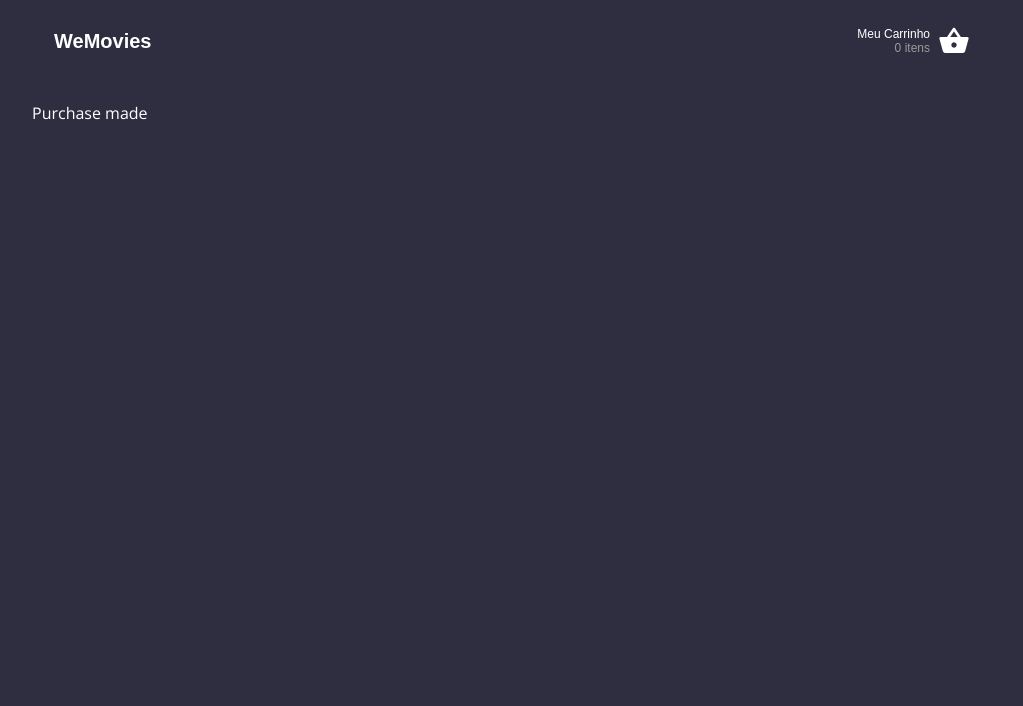
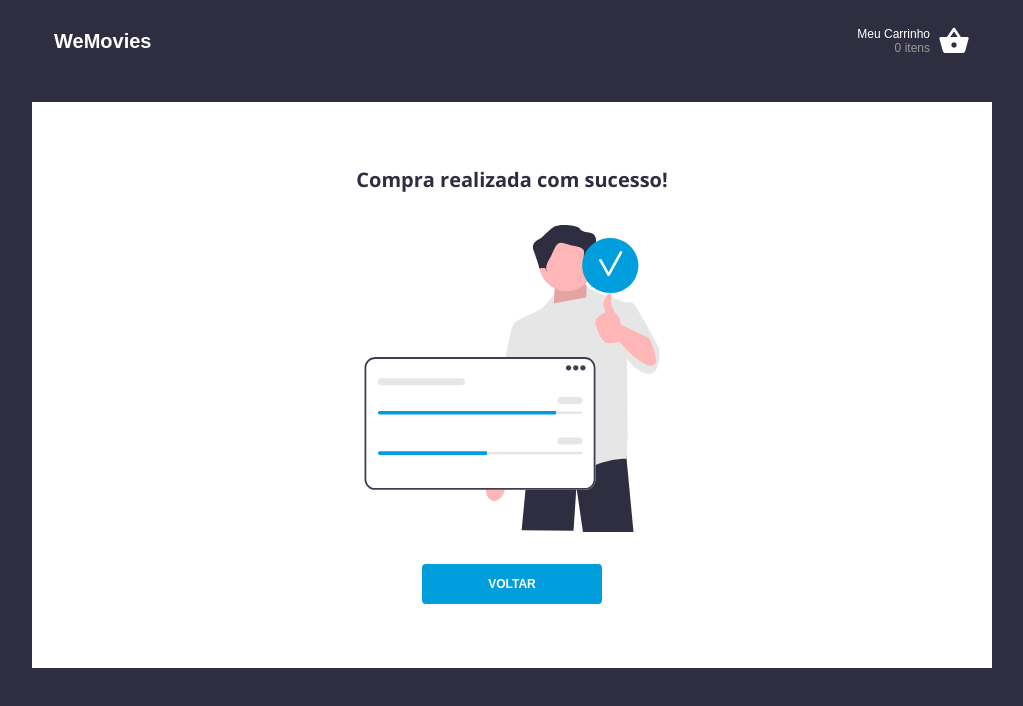
Before and after one commit to kevin-almeida9/e-commerce-poc, a Next.js app: page /purchase-made in a window 1280 px wide. Shown: the top 706 px of the page, without its empty margins (128-1151 px from the left). Built offline with nearby package versions, Linux system fonts and the light colour scheme; no server answers.

Commit message:
feat(wip): added purchase-made componet

```diff
--- a/src/hooks/useCommerce.tsx
+++ b/src/hooks/useCommerce.tsx
@@ -40,6 +40,7 @@ type ICommerceContext = {
   quantityInCart: (productId: number) => number
   totalInCart: () => number
   handleChangeQuantityItemInCart: (productId: number, quantity: number) => void
+  handleCompletePurchase: () => void
 }
 
 const INITIAL_COMMERCE_CONTEXT_VALUE = {
@@ -53,6 +54,7 @@ const INITIAL_COMMERCE_CONTEXT_VALUE = {
   quantityInCart: () => 0,
   totalInCart: () => 0,
   handleChangeQuantityItemInCart: () => {},
+  handleCompletePurchase: () => {},
 }
 
 const CommerceContext = createContext<ICommerceContext>(
@@ -187,6 +189,10 @@ export const CommerceProvider = ({ children }: { children: ReactNode }) => {
     )
   }
 
+  const handleCompletePurchase = () => {
+    setCart([])
+  }
+
   const values = {
     products,
     isLoadingProducts: isLoading,
@@ -198,6 +204,7 @@ export const CommerceProvider = ({ children }: { children: ReactNode }) => {
     quantityInCart,
     totalInCart,
     handleChangeQuantityItemInCart,
+    handleCompletePurchase,
   }
 
   return (
--- a/src/pages/purchase-made/index.tsx
+++ b/src/pages/purchase-made/index.tsx
@@ -1,8 +1,27 @@
+import { Button } from '@/styles/Button.styled'
+import Image from 'next/image'
+import { useRouter } from 'next/router'
+import purchaseFinalizedSVG from '@/assets/purchase-finalized.svg'
+import { Card, CardTitle } from '@/styles/Card.styled'
+
 function PurchaseMade() {
+  const router = useRouter()
   return (
-    <div>
-      <p>Purchase made</p>
-    </div>
+    <Card>
+      <CardTitle>Compra realizada com sucesso!</CardTitle>
+      <Image
+        src={purchaseFinalizedSVG}
+        alt="Um ícone representando a finalização da compra."
+      />
+      <Button
+        $width={'180px'}
+        onClick={() => {
+          router.push('/')
+        }}
+      >
+        VOLTAR
+      </Button>
+    </Card>
   )
 }
 
--- /dev/null
+++ b/src/styles/Card.styled.ts
@@ -0,0 +1,18 @@
+import styled from 'styled-components'
+
+export const Card = styled.div`
+  display: flex;
+  flex-direction: column;
+  align-items: center;
+
+  gap: 2rem;
+
+  padding: 4rem;
+
+  color: ${(props) => props.theme.textCardColor};
+  background-color: ${(props) => props.theme.cardBackground};
+`
+
+export const CardTitle = styled.h1`
+  font-size: 1.25rem;
+`
--- a/src/styles/ProductsList.styled.ts
+++ b/src/styles/ProductsList.styled.ts
@@ -6,7 +6,7 @@ export const ProductsList = styled.div`
   gap: 1rem;
 `
 
-export const Card = styled.div`
+export const CardProduct = styled.div`
   flex: 1 1 280px;
 
   display: flex;
@@ -21,12 +21,12 @@ export const Card = styled.div`
   border-radius: 4px;
 `
 
-export const CardTitle = styled.p`
+export const CardProductTitle = styled.p`
   font-size: 0.75rem;
   margin-top: 0.45rem;
 `
 
-export const CardPrice = styled.p`
+export const CardProductPrice = styled.p`
   font-size: 1rem;
   margin-top: 0.15rem;
   margin-bottom: 0.5rem;
```
Also changed, not shown: src/pages/cart/index.tsx (+17 -7 lines), src/pages/index.tsx (+9 -7 lines), src/styles/Cart.styled.ts (+0 -17 lines).
